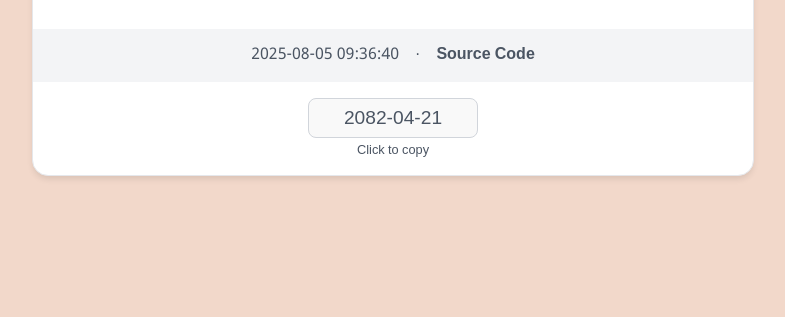
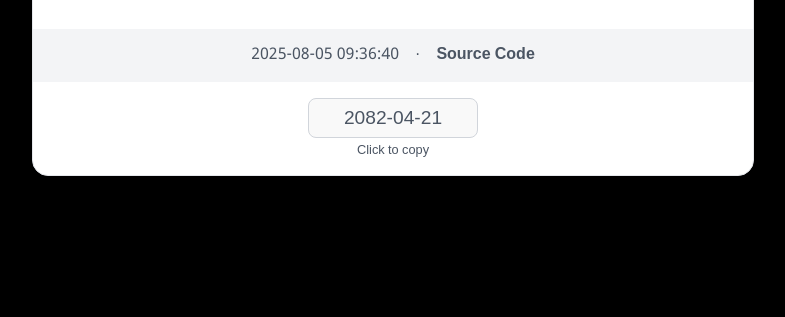
Before and after one commit to Technozamazing/nepalidate, a website: page index.html in a window 1280 px wide. Shown: the part 483-800 px from the top of the page, without its empty margins (247-1032 px from the left). Drawn offline with Linux system fonts and the light colour scheme; no server answers.

Commit message:
Update index.html

```diff
--- a/index.html
+++ b/index.html
@@ -13,7 +13,7 @@
         justify-content: center;
         align-items: center;
         min-height: 100vh;
-        background-color: #f2d8ca;
+        background-color: #000000;
         font-family: "Noto Sans Devanagari", sans-serif;
       }
 
```
